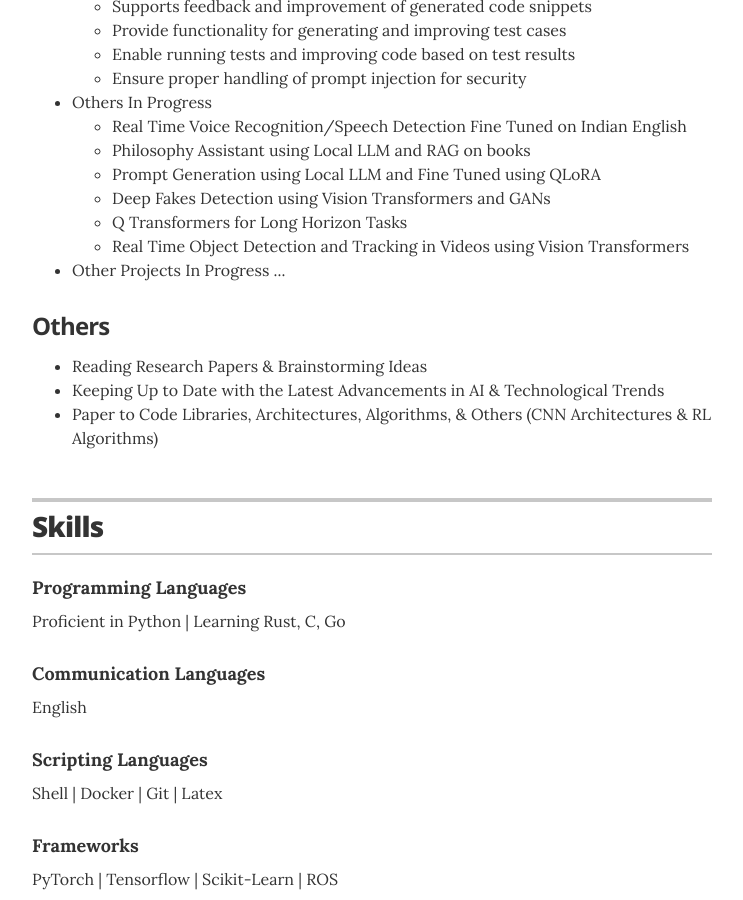
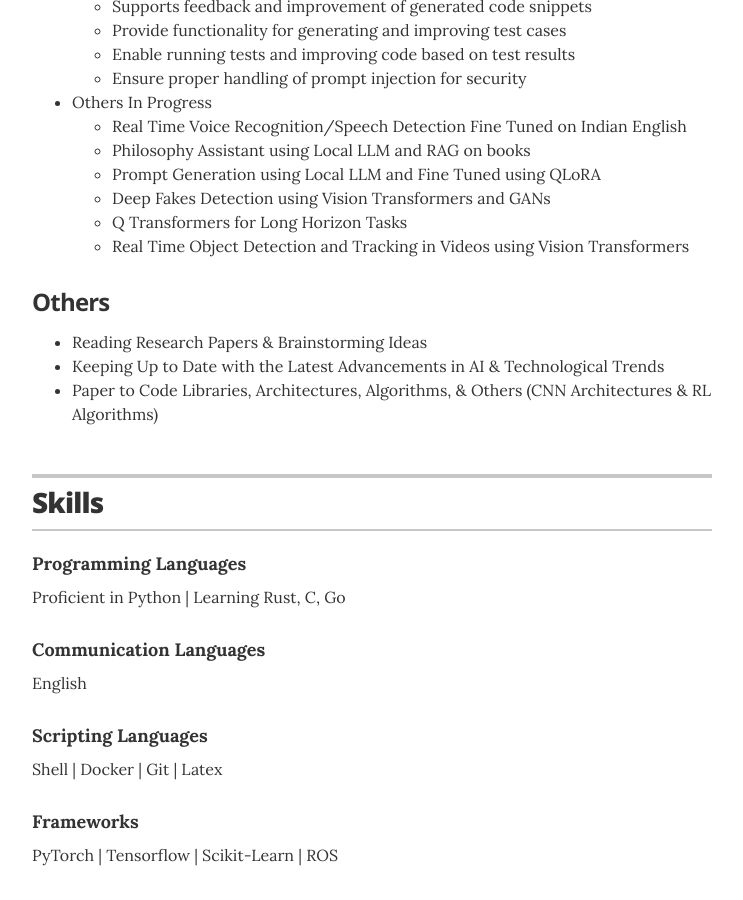
Before and after one commit to Vidharth/Vidharth.github.io, a Jekyll site: the page built from index.html, in a window 1280 px wide and 900 px high, scrolled down 2921 px. Shown: the whole window, without its empty margins (268-1011 px from the left). Built offline with Jekyll 4.4.1, drawn with Linux system fonts in a browser that asks for light colours.

Commit message:
Update projects.yml

```diff
--- a/_data/projects.yml
+++ b/_data/projects.yml
@@ -76,7 +76,6 @@
           <li> Q Transformers for Long Horizon Tasks </li>
           <li> Real Time Object Detection and Tracking in Videos using Vision Transformers </li>
         </ul>
-      <li> Other Projects In Progress ... </li>
     </ul>
 
 - project: Others
```
